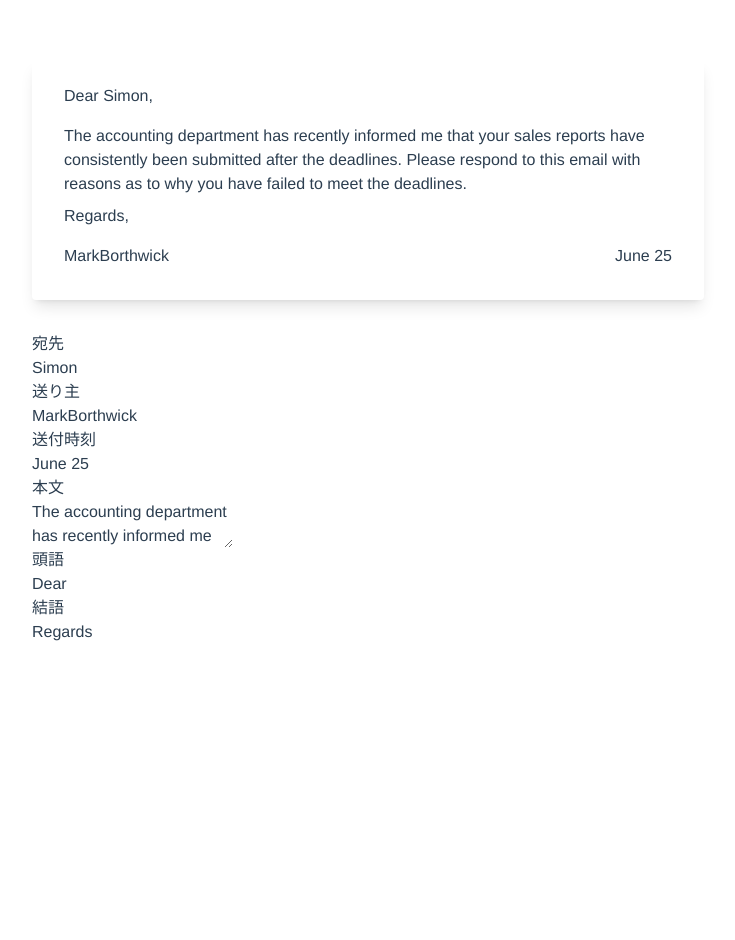
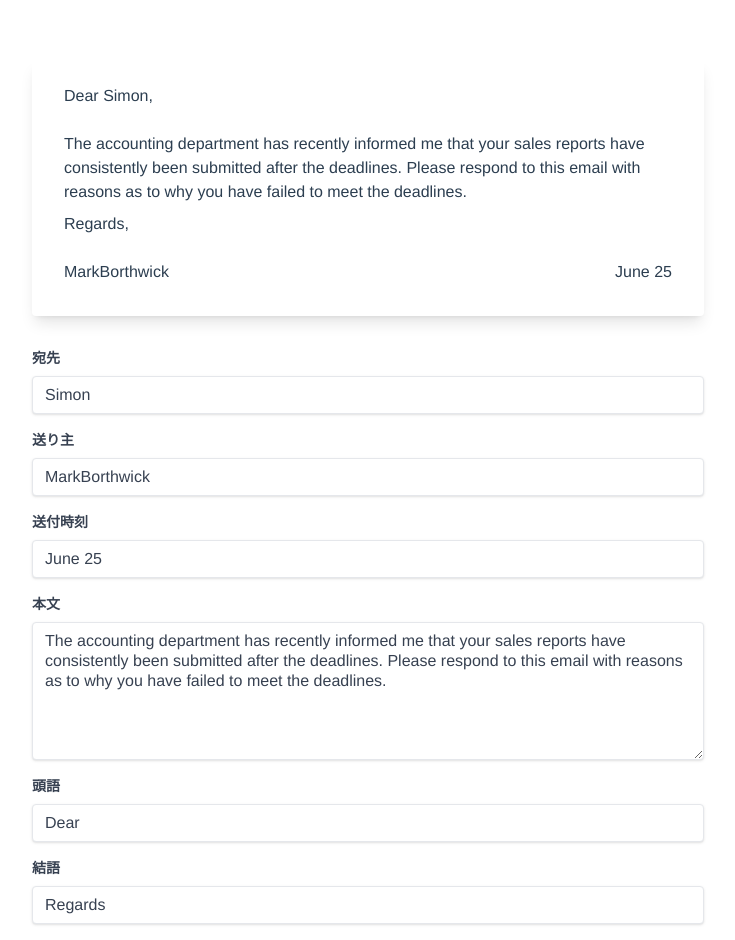
Before and after one commit to Haru0101/dear-my-friend, a Vue app: page / in a window 1280 px wide. Shown: the whole page, without its empty margins (272-1007 px from the left). Before the commit the page ends 800 px from the top, so only its background shows below. Built offline with nearby package versions, Linux system fonts and the light colour scheme.

Commit message:
refactor: expand margin

```diff
--- a/src/App.vue
+++ b/src/App.vue
@@ -19,37 +19,37 @@ const letterGreeting = ref('Dear');
 <template>
   <div class="max-w-2xl mx-auto">
     <div class="mb-8 bg-white shadow-lg rounded px-8 pt-6 pb-8">
-      <p class="mb-4">{{letterGreeting}} {{to}},</p>
+      <p class="mb-6">{{letterGreeting}} {{to}},</p>
 
       <p class="mb-2">{{message}}</p>
-      <p class="mb-4">{{letterClosing}},</p>
+      <p class="mb-6">{{letterClosing}},</p>
 
       <p class="flex justify-between"><span>{{from}}</span><span>{{sentDate}}</span></p>
     </div>
     <div>
-      <div>
-        <label class="block" label for="to">宛先</label>
-        <input class="block border-solid border-1 border-sky-500" id="to" type="text" v-model="to">
+      <div class="mb-4">
+        <label class="block text-gray-700 text-sm font-bold mb-2" label for="to">宛先</label>
+        <input class="block shadow appearance-none border rounded w-full py-2 px-3 text-gray-700 leading-tight focus:outline-none focus:shadow-outline" id="to" type="text" v-model="to">
       </div>
-      <div>
-        <label class="block" for="from">送り主</label>
-        <input class="block" id="from" type="text" v-model="from">
+      <div class="mb-4">
+        <label class="block text-gray-700 text-sm font-bold mb-2" for="from">送り主</label>
+        <input class="block shadow appearance-none border rounded w-full py-2 px-3 text-gray-700 leading-tight focus:outline-none focus:shadow-outline" id="from" type="text" v-model="from">
       </div>
-      <div>
-        <label class="block" for="sent_date">送付時刻</label>
-        <input class="block" id="sent_date" type="text" v-model="sentDate">
+      <div class="mb-4">
+        <label class="block text-gray-700 text-sm font-bold mb-2" for="sent_date">送付時刻</label>
+        <input class="block shadow appearance-none border rounded w-full py-2 px-3 text-gray-700 leading-tight focus:outline-none focus:shadow-outline" id="sent_date" type="text" v-model="sentDate">
       </div>
-      <div>
-        <label class="block" for="message">本文</label>
-        <textarea class="block" id="message" type="text" v-model="message"></textarea>
+      <div class="mb-4">
+        <label class="block text-gray-700 text-sm font-bold mb-2" for="message">本文</label>
+        <textarea rows="6" class="block shadow appearance-none border rounded w-full py-2 px-3 text-gray-700 leading-tight focus:outline-none focus:shadow-outline" id="message" type="text" v-model="message"></textarea>
       </div>
-      <div>
-        <label class="block" for="letter_greeting">頭語</label>
-        <input class="block" id="letter_greeting" type="text" v-model="letterGreeting">
+      <div class="mb-4">
+        <label class="block text-gray-700 text-sm font-bold mb-2" for="letter_greeting">頭語</label>
+        <input class="block shadow appearance-none border rounded w-full py-2 px-3 text-gray-700 leading-tight focus:outline-none focus:shadow-outline" id="letter_greeting" type="text" v-model="letterGreeting">
       </div>
-      <div>
-        <label class="block" for="letter_closing">結語</label>
-        <input class="block" id="letter_closing" type="text" v-model="letterClosing">
+      <div class="mb-4">
+        <label class="block text-gray-700 text-sm font-bold mb-2" for="letter_closing">結語</label>
+        <input class="block shadow appearance-none border rounded w-full py-2 px-3 text-gray-700 leading-tight focus:outline-none focus:shadow-outline" id="letter_closing" type="text" v-model="letterClosing">
       </div>
     </div>
   </div>
```
